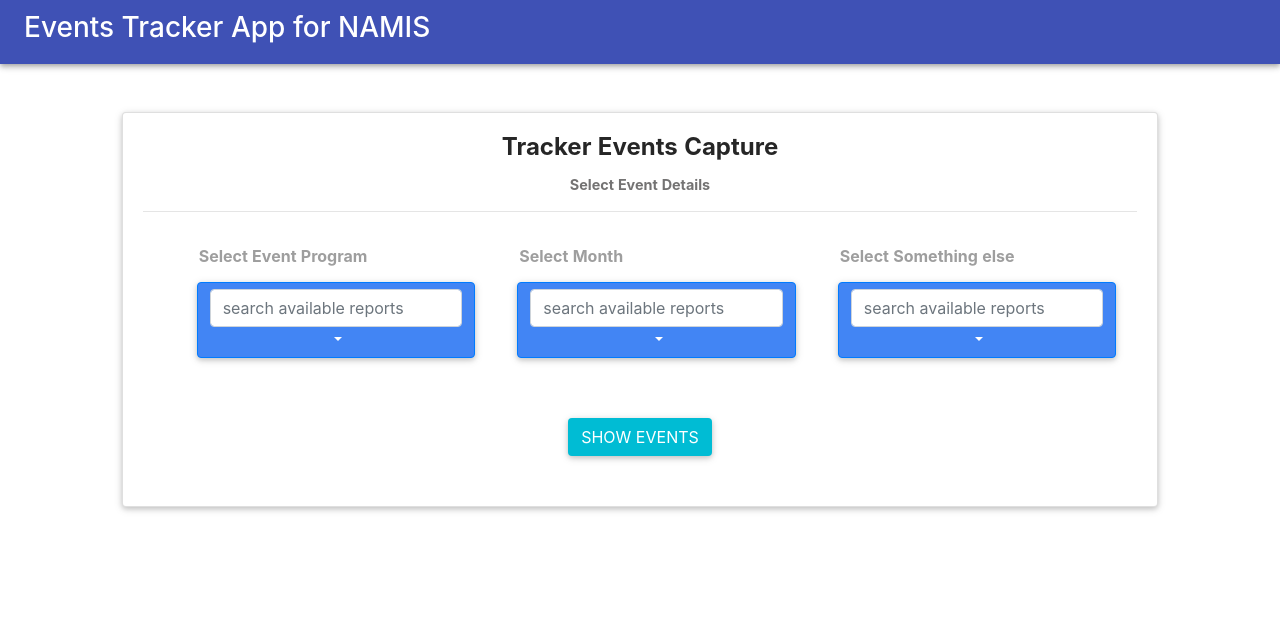
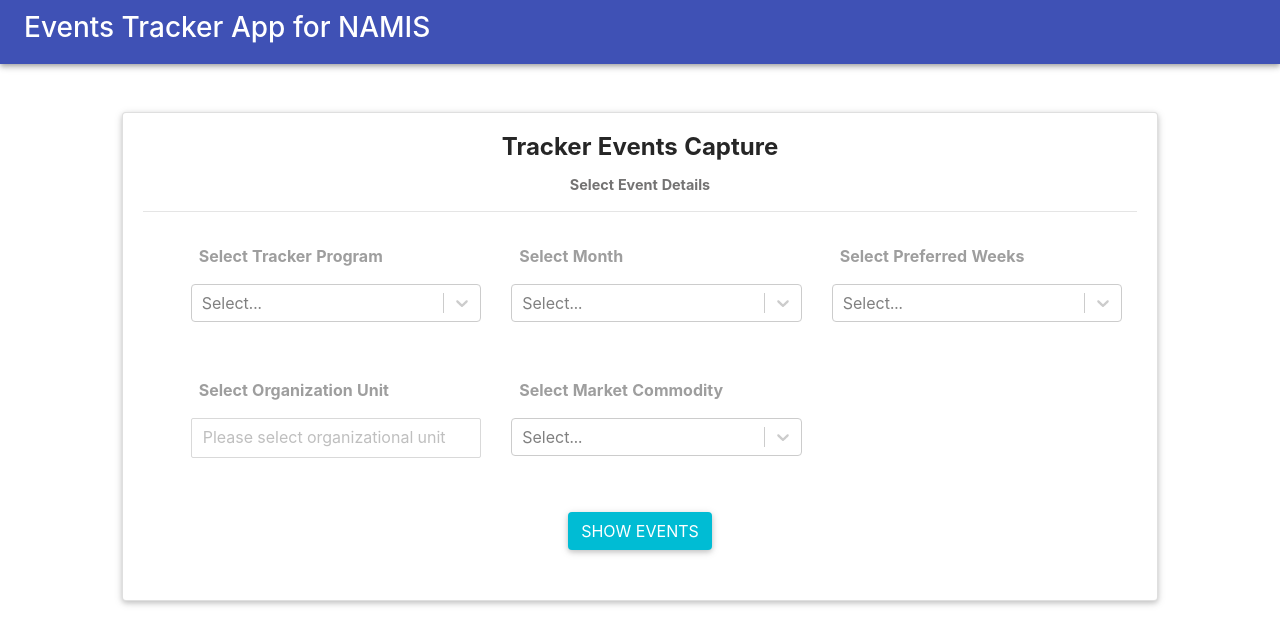
Before and after one commit to twabi/events-capture, a React (Create React App) app: page / in a window 1280 px wide. Shown: the top 644 px of the page. Built offline with nearby package versions, Linux system fonts and the light colour scheme.

Commit message:
added react-select and some new components in MainForm.js

```diff
--- a/package.json
+++ b/package.json
@@ -9,11 +9,13 @@
     "@testing-library/user-event": "^12.7.0",
     "antd": "^4.12.3",
     "bootstrap": "^4.6.0",
+    "d2": "^31.9.0",
     "mdbreact": "^5.0.1",
     "react": "^17.0.1",
     "react-bootstrap": "^1.4.3",
     "react-dom": "^17.0.1",
     "react-scripts": "4.0.2",
+    "react-select": "^4.1.0",
     "web-vitals": "^1.1.0"
   },
   "scripts": {
--- a/src/MainForm.js
+++ b/src/MainForm.js
@@ -1,6 +1,7 @@
 import React from "react";
 import {MDBContainer, MDBRow, MDBIcon} from "mdbreact";
 import { MDBDropdown, MDBDropdownToggle, MDBDropdownMenu, MDBDropdownItem } from "mdbreact";
+import {DatePicker, TreeSelect} from "antd";
 import {
     MDBBox,
     MDBBtn,
@@ -13,12 +14,46 @@
 } from "mdbreact";
 import { Menu, Dropdown, Button, message, Space, Tooltip } from 'antd';
 import { DownOutlined, UserOutlined } from '@ant-design/icons';
+import Select from 'react-select'
+import makeAnimated from 'react-select/animated';
 
+
+const animatedComponents = makeAnimated();
+const options = [
+    { value: 'chocolate', label: 'Chocolate' },
+    { value: 'strawberry', label: 'Strawberry' },
+    { value: 'vanilla', label: 'Vanilla' }
+]
+
+const weeks = [
+    { value: 'week 1', label: 'Week 1' },
+    { value: 'week 2', label: 'Week 2' },
+    { value: 'week 3', label: 'Week 3' },
+    { value: 'week 4', label: 'Week 4' },
+]
 
 
 const MainForm = () => {
 
     const [showLoading, setShowLoading] = React.useState(false);
+    const [orgUnits, setOrgUnits] = React.useState([]);
+    const [searchValue, setSearchValue] = React.useState([]);
+    const [variable, setVariable] = React.useState([]);
+    const [selectedOption, setSelected] = React.useState(null);
+
+
+    const handle = (value, label, extra) => {
+        setSearchValue(value)
+    };
+
+    const onSelect = (value, node) => {
+        setVariable(variable => [...variable, node]);
+    };
+
+    const handleChange = selectedOption => {
+        setSelected(selectedOption)
+        console.log(`Option selected:`, selectedOption);
+    };
 
 
     return (
@@ -41,21 +76,14 @@
                                     <MDBCol md="4">
                                         <div className="text-left my-3">
                                             <label className="grey-text ml-2">
-                                                <strong>Select Event Program</strong>
+                                                <strong>Select Tracker Program</strong>
                                             </label>
-                                            <MDBDropdown className=" myDropDown">
-                                                <MDBDropdownToggle caret color="primary">
-                                                    <input className="form-control myDropDown"
-                                                           type="text"
-                                                           placeholder="search available reports"
-                                                           aria-label="Search" />
-                                                </MDBDropdownToggle>
-                                                <MDBDropdownMenu className="dropdown-menu myDrop"  basic >
-                                                    <MDBDropdownItem >
-                                                        something
-                                                    </MDBDropdownItem>
-                                                </MDBDropdownMenu>
-                                            </MDBDropdown>
+                                            <Select
+                                                className="mt-2"
+                                                components={animatedComponents}
+                                                onChange={handleChange}
+                                                options={weeks}
+                                            />
                                         </div>
                                     </MDBCol>
 
@@ -64,39 +92,66 @@
                                             <label className="grey-text ml-2">
                                                 <strong>Select Month</strong>
                                             </label>
-                                            <MDBDropdown className=" myDropDown">
-                                                <MDBDropdownToggle caret color="primary">
-                                                    <input className="form-control myDropDown"
-                                                           type="text"
-                                                           placeholder="search available reports"
-                                                           aria-label="Search" />
-                                                </MDBDropdownToggle>
-                                                <MDBDropdownMenu className="dropdown-menu myDrop"  basic >
-                                                    <MDBDropdownItem >
-                                                        something
-                                                    </MDBDropdownItem>
-                                                </MDBDropdownMenu>
-                                            </MDBDropdown>
+                                            <Select
+                                                className="mt-2"
+                                                isMulti
+                                                components={animatedComponents}
+                                                onChange={handleChange}
+                                                options={weeks}
+                                            />
                                         </div>
                                     </MDBCol>
                                     <MDBCol md="4">
                                         <div className="text-left my-3">
                                             <label className="grey-text ml-2">
-                                                <strong>Select Something else</strong>
+                                                <strong>Select Preferred Weeks</strong>
                                             </label>
-                                            <MDBDropdown className=" myDropDown">
-                                                <MDBDropdownToggle caret color="primary">
-                                                    <input className="form-control myDropDown"
-                                                           type="text"
-                                                           placeholder="search available reports"
-                                                           aria-label="Search" />
-                                                </MDBDropdownToggle>
-                                                <MDBDropdownMenu className="dropdown-menu myDrop"  basic >
-                                                    <MDBDropdownItem >
-                                                        something
-                                                    </MDBDropdownItem>
-                                                </MDBDropdownMenu>
-                                            </MDBDropdown>
+                                            <Select
+                                                className="mt-2"
+                                                components={animatedComponents}
+                                                onChange={handleChange}
+                                                options={weeks}
+                                            />
+                                        </div>
+                                    </MDBCol>
+                                </MDBRow>
+
+                                <MDBRow className="mt-4">
+                                    <MDBCol md="4">
+
+                                        <div className="text-left my-3">
+                                            <label className="grey-text ml-2">
+                                                <strong>Select Organization Unit</strong>
+                                            </label>
+
+                                            <TreeSelect
+                                                style={{ width: '100%' }}
+                                                value={searchValue}
+                                                className="mt-2"
+                                                dropdownStyle={{ maxHeight: 400, overflow: 'auto' }}
+                                                treeData={orgUnits}
+                                                allowClear
+                                                size="large"
+                                                multiple
+                                                placeholder="Please select organizational unit"
+                                                onChange={handle}
+                                                onSelect={onSelect}
+                                            />
+
+                                        </div>
+                                    </MDBCol>
+                                    <MDBCol md="4">
+                                        <div className="text-left my-3">
+                                            <label className="grey-text ml-2">
+                                                <strong>Select Market Commodity</strong>
+                                            </label>
+                                            <Select
+                                                className="mt-2"
+                                                isMulti
+                                                closeMenuOnSelect={false}
+                                                components={animatedComponents}
+                                                options={options}
+                                            />
                                         </div>
                                     </MDBCol>
                                 </MDBRow>
```
Also changed, not shown: 1 other file (tests, documents, lock files or other folders).
